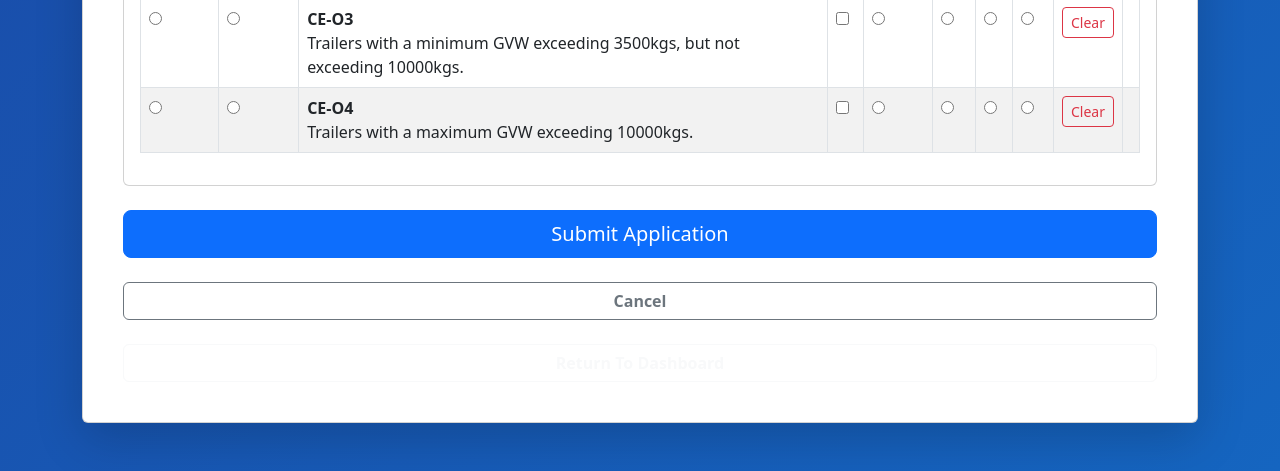
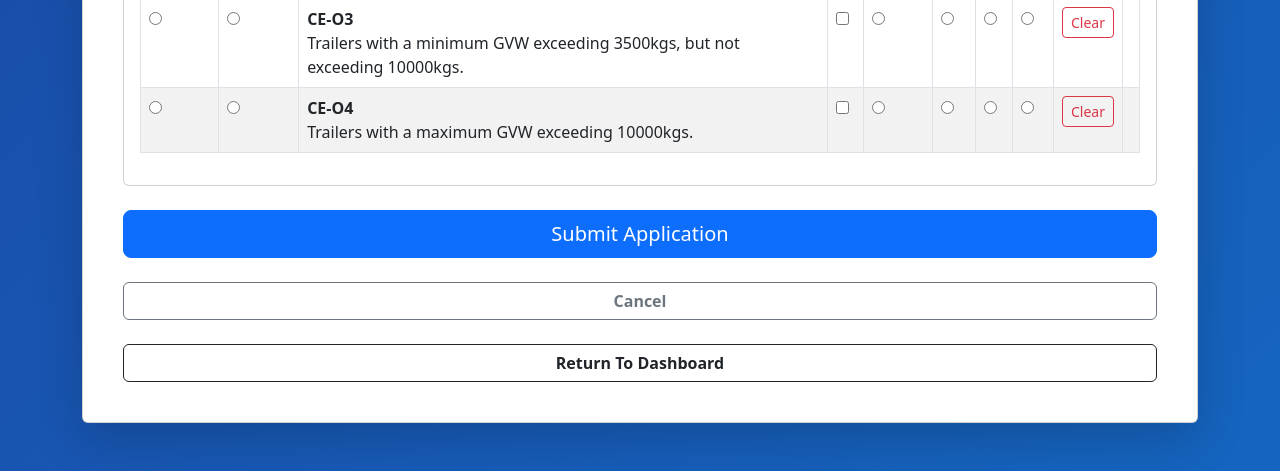
Before and after one commit to reonnee/infoman-licensedb, a Flask app: page /apply in a window 1280 px wide. Shown: the part 3532-4003 px from the top of the page. Run offline with Flask 3, Linux system fonts and the light colour scheme.

Commit message:
Update apply.html

```diff
--- a/project/templates/apply.html
+++ b/project/templates/apply.html
@@ -327,7 +327,7 @@
                         Submit Application
                     </button>
                     <button type="button" id="cancelBtn" class="btn btn-outline-secondary fw-semibold mt-4">Cancel</button>
-                    <a href="/" class="btn btn-outline-light fw-semibold mt-4">Return To Dashboard</a>
+                    <a href="/" class="btn btn-outline-dark fw-semibold mt-4">Return To Dashboard</a>
                 </div>
 
             </form>
```
